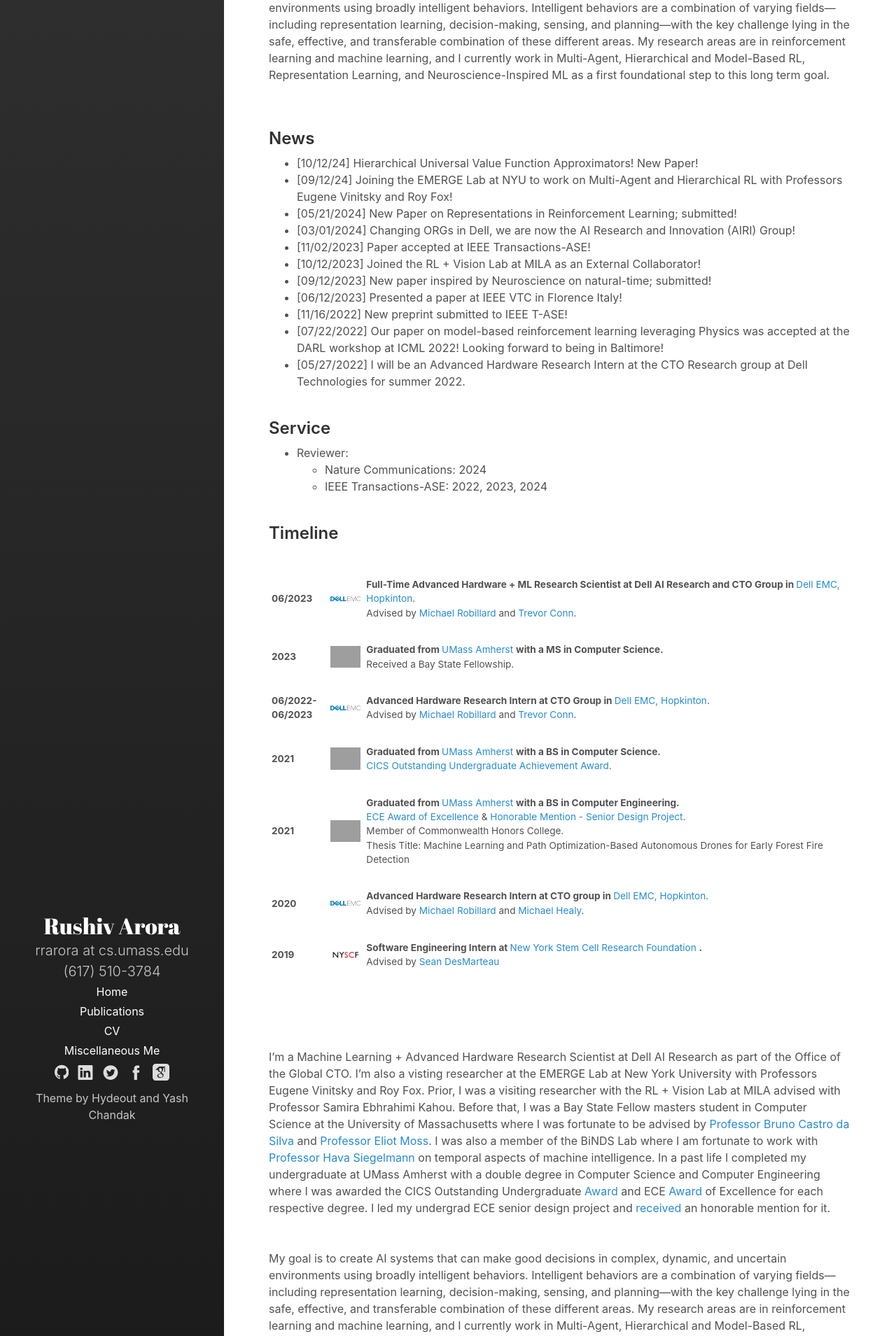
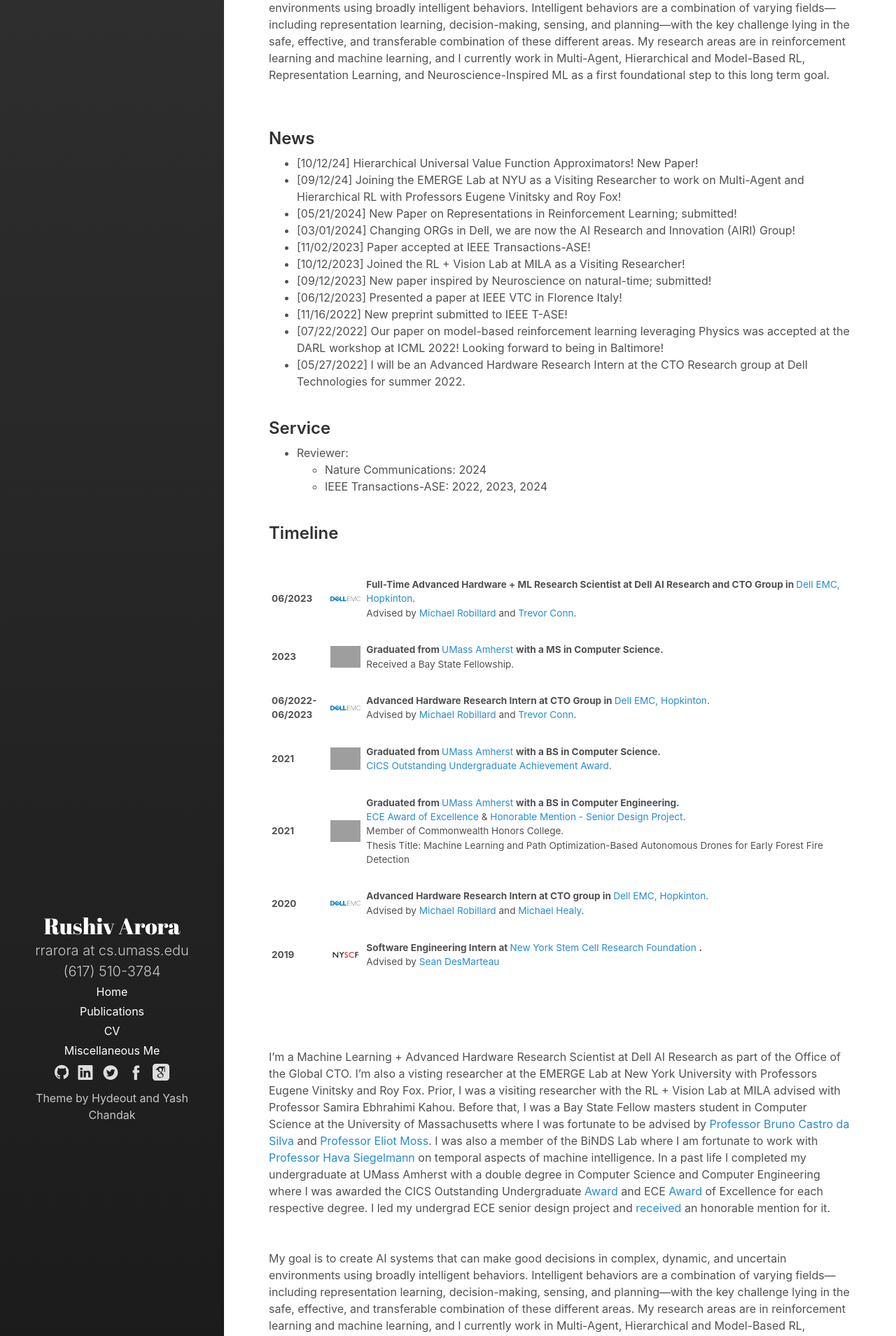
Before and after one commit to RushivArora/rushivarora.github.io, a Jekyll site: the page built from _pages/home.md, in a window 1280 px wide. Shown: the part 433-2342 px from the top of the page at 70% size. Built offline with Jekyll 4.4.1, drawn with Linux system fonts in a browser that asks for light colours; some of the changed text lies outside the part shown; grey boxes are pictures that could not be loaded.

Commit message:
Update Home

```diff
--- a/_pages/home.md
+++ b/_pages/home.md
@@ -52,11 +52,11 @@
 
 ## News
 * [10/12/24] Hierarchical Universal Value Function Approximators! New Paper!
-* [09/12/24] Joining the EMERGE Lab at NYU to work on Multi-Agent and Hierarchical RL with Professors Eugene Vinitsky and Roy Fox!
+* [09/12/24] Joining the EMERGE Lab at NYU as a Visiting Researcher to work on Multi-Agent and Hierarchical RL with Professors Eugene Vinitsky and Roy Fox!
 * [05/21/2024] New Paper on Representations in Reinforcement Learning; submitted!
 * [03/01/2024] Changing ORGs in Dell, we are now the AI Research and Innovation (AIRI) Group!
 * [11/02/2023] Paper accepted at IEEE Transactions-ASE!
-* [10/12/2023] Joined the RL + Vision Lab at MILA as an External Collaborator!
+* [10/12/2023] Joined the RL + Vision Lab at MILA as a Visiting Researcher!
 * [09/12/2023] New paper inspired by Neuroscience on natural-time; submitted!
 * [06/12/2023] Presented a paper at IEEE VTC in Florence Italy!
 * [11/16/2022] New preprint submitted to IEEE T-ASE!
```
